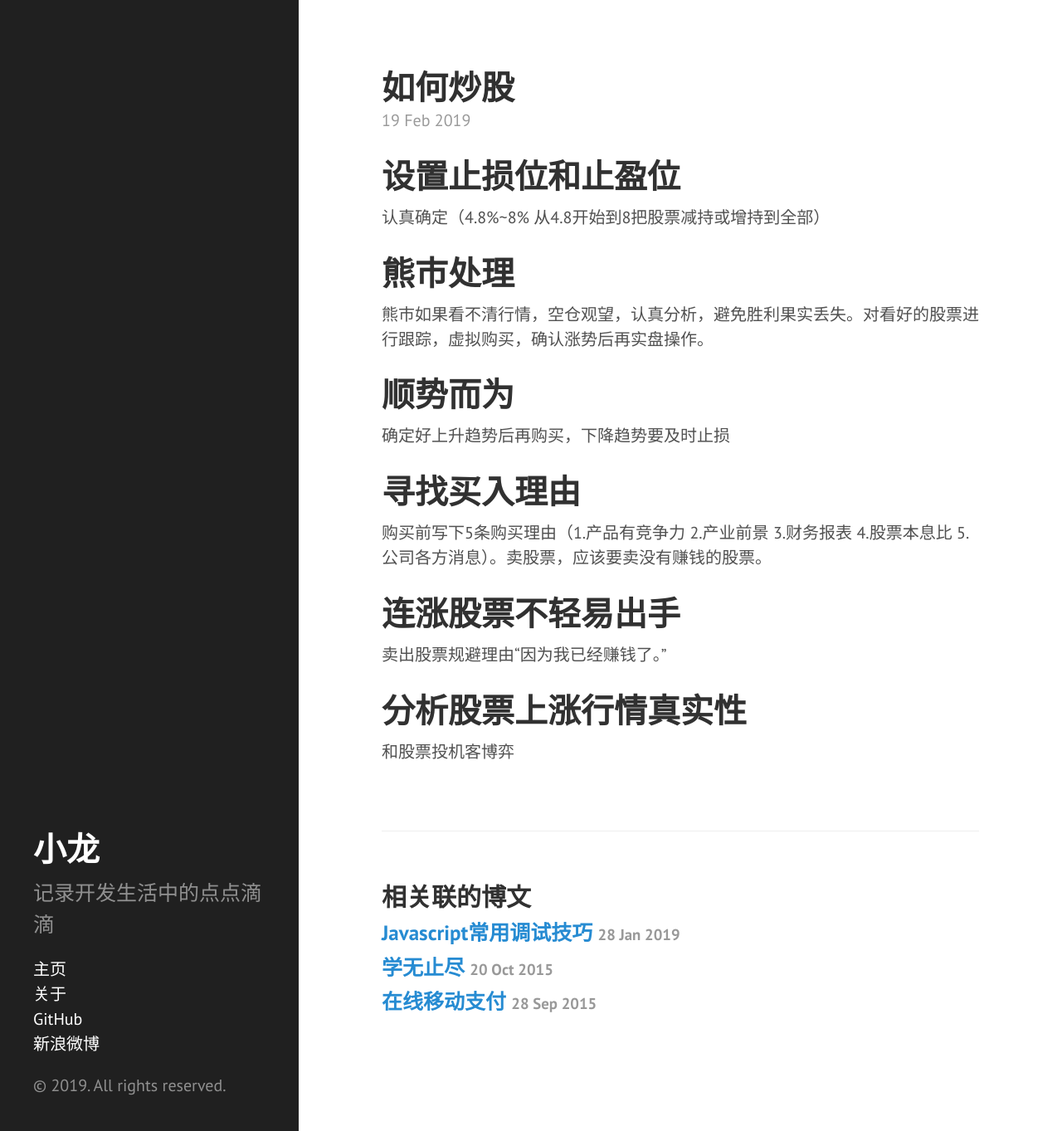
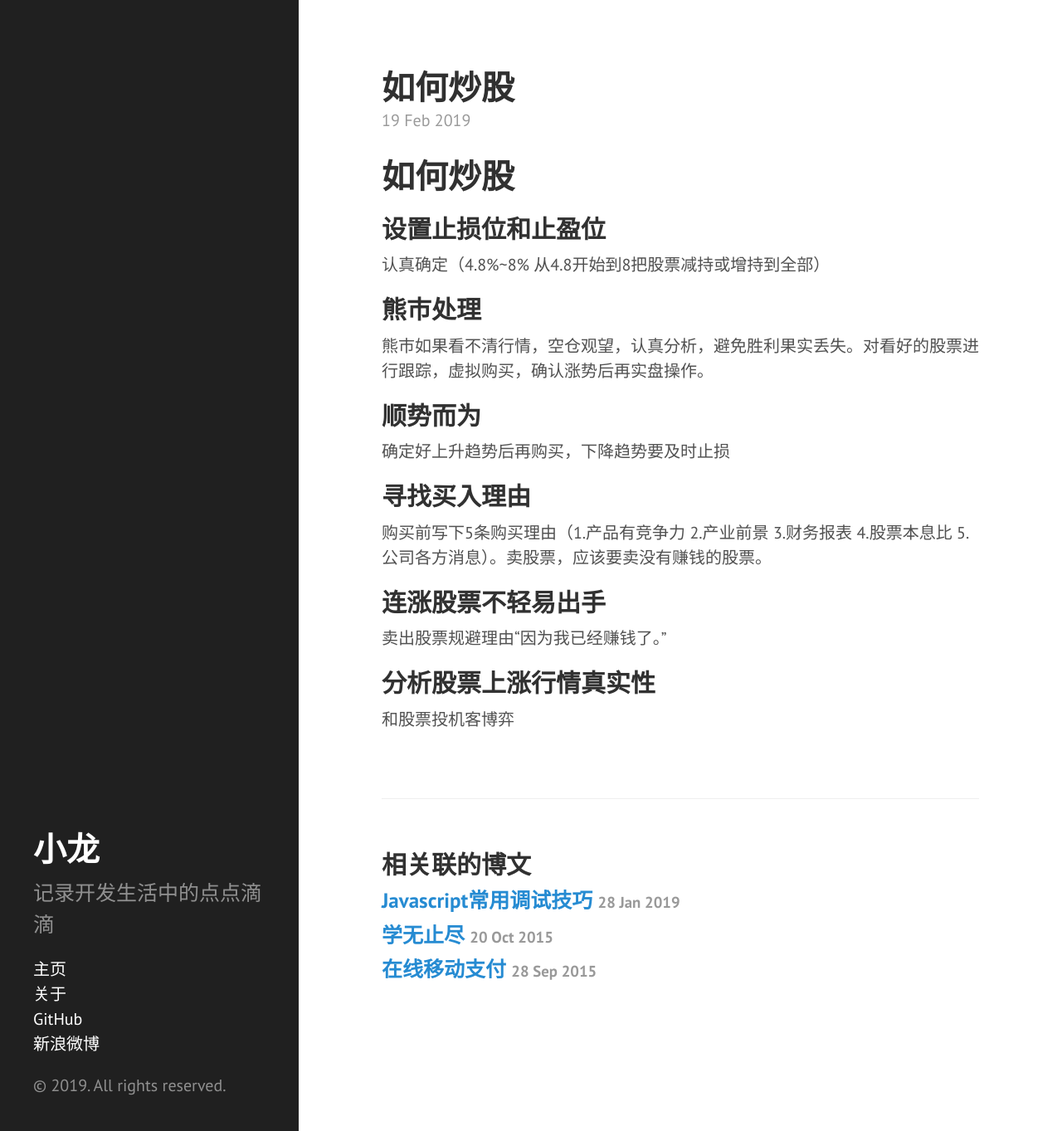
Before and after one commit to txlong/txlong.github.io, a Jekyll site: the page built from _posts/2019-02-19-HowToBuyAndSellStocks.md, in a window 1280 px wide and 1363 px high. Shown: the whole window at 83% size. Built offline with Jekyll 4.4.1, drawn with Linux system fonts in a browser that asks for light colours; Markdown is read by kramdown in place of the engine named in the settings.

Commit message:
更新格式

```diff
--- a/_posts/2019-02-19-HowToBuyAndSellStocks.md
+++ b/_posts/2019-02-19-HowToBuyAndSellStocks.md
@@ -4,27 +4,28 @@ title:  "如何炒股"
 date:   2019-02-19
 categories: random
 ---
+# 如何炒股
 
-# 设置止损位和止盈位
+## 设置止损位和止盈位
 
 认真确定（4.8%~8% 从4.8开始到8把股票减持或增持到全部）
 
-# 熊市处理
+## 熊市处理
 
 熊市如果看不清行情，空仓观望，认真分析，避免胜利果实丢失。对看好的股票进行跟踪，虚拟购买，确认涨势后再实盘操作。
 
-# 顺势而为
+## 顺势而为
 
 确定好上升趋势后再购买，下降趋势要及时止损
 
-# 寻找买入理由
+## 寻找买入理由
 
 购买前写下5条购买理由（1.产品有竞争力 2.产业前景 3.财务报表 4.股票本息比 5.公司各方消息）。卖股票，应该要卖没有赚钱的股票。
 
-# 连涨股票不轻易出手
+## 连涨股票不轻易出手
 
 卖出股票规避理由“因为我已经赚钱了。”
 
-# 分析股票上涨行情真实性
+## 分析股票上涨行情真实性
 
 和股票投机客博弈
```
